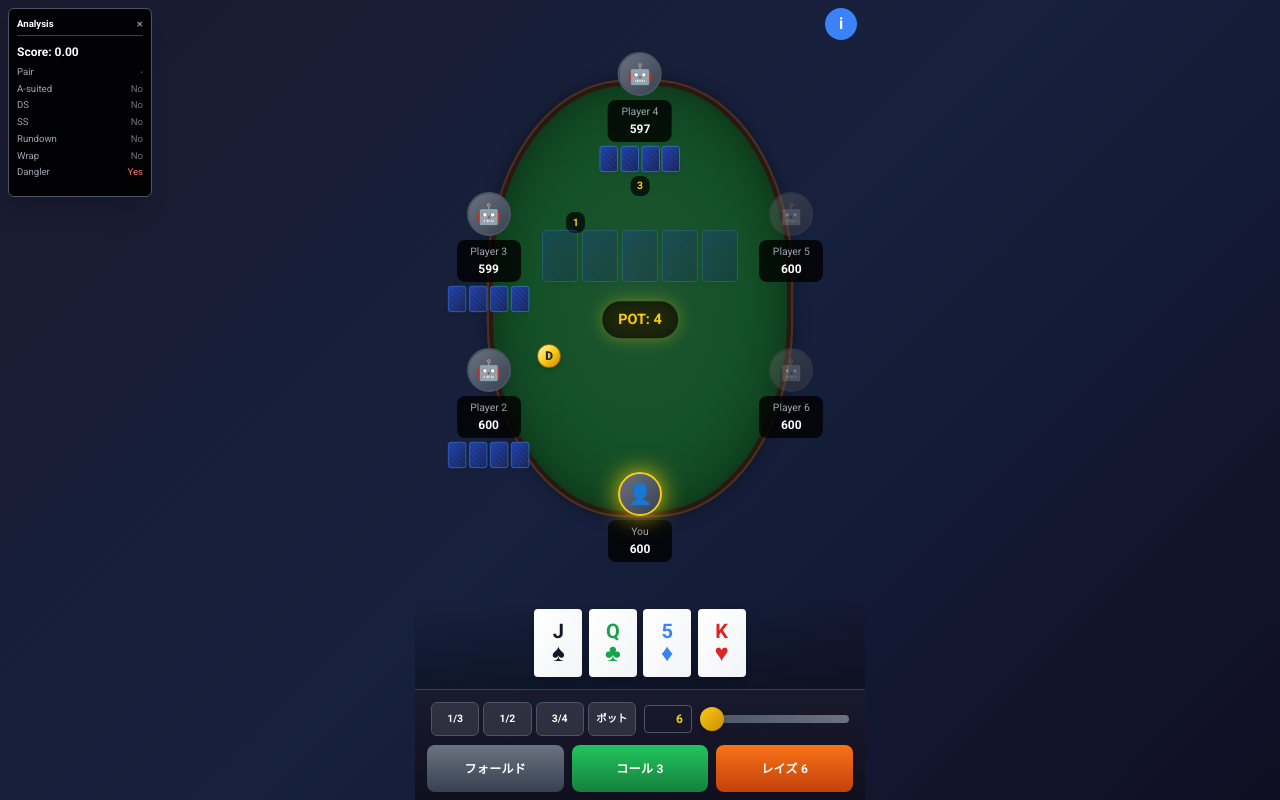
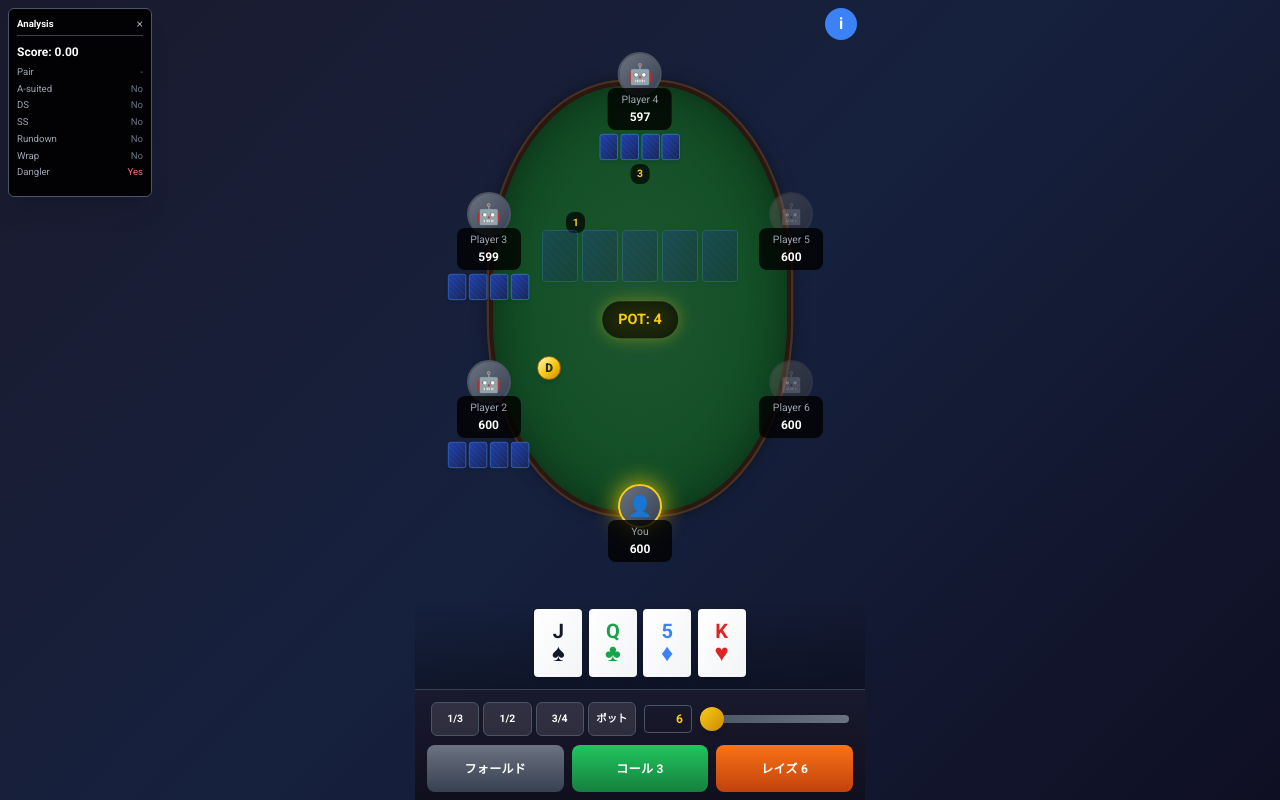
Before and after one commit to okihara/plo-game, a React (Vite) app: page / in a window 1280 px wide. Built offline with nearby package versions, Linux system fonts and the light colour scheme.

Commit message:
Overlap player info with avatar icon
Co-Authored-By: Claude Opus 4.5 <noreply@anthropic.com>

```diff
--- a/src/components/Player.tsx
+++ b/src/components/Player.tsx
@@ -112,7 +112,7 @@ export function Player({
       </div>
 
       {/* Player Info */}
-      <div className="bg-black/80 px-[1vh] py-[0.5vh] rounded-lg mt-[0.5vh] text-center min-w-[8vh]">
+      <div className="bg-black/80 px-[1vh] py-[0.5vh] rounded-lg -mt-[1.0vh] text-center min-w-[8vh] z-10">
         <div className="text-[1.3vh] text-gray-400 whitespace-nowrap">{player.name}</div>
         <div className="text-[1.5vh] font-bold text-white">{formatChips(player.chips)}</div>
       </div>
```
